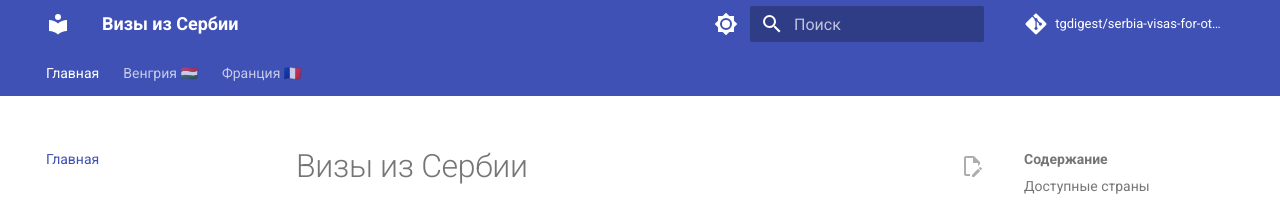
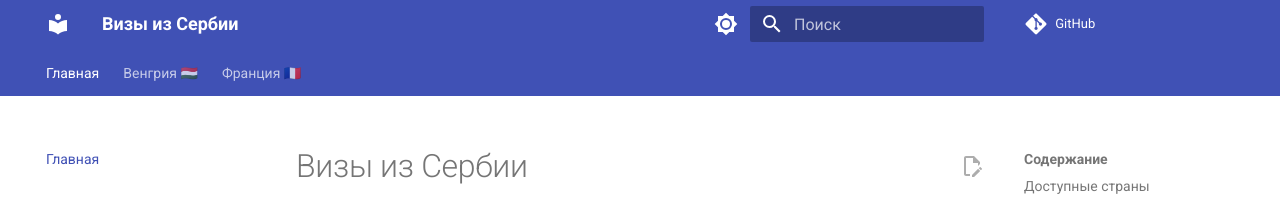
Before and after one commit to tgdigest/serbia-visas-for-other-countries, an MkDocs documentation site: the page built from docs/index.md, in a window 1280 px wide. Shown: the top 206 px of the page. Built offline with MkDocs 1.6.1 and Material for MkDocs 9.7.7, drawn with Linux system fonts in a browser that asks for light colours; comment, search, counter and statistics services are not loaded.

Commit message:
Remove repo_name to show only edit icon

```diff
--- a/mkdocs.yml
+++ b/mkdocs.yml
@@ -3,7 +3,6 @@ site_description: Гайд по получению виз из Сербии в
 site_url: https://tgdigest.github.io/serbia-visas-for-other-countries/
 
 repo_url: https://github.com/tgdigest/serbia-visas-for-other-countries
-repo_name: tgdigest/serbia-visas-for-other-countries
 edit_uri: edit/main/docs/
 
 theme:
```
